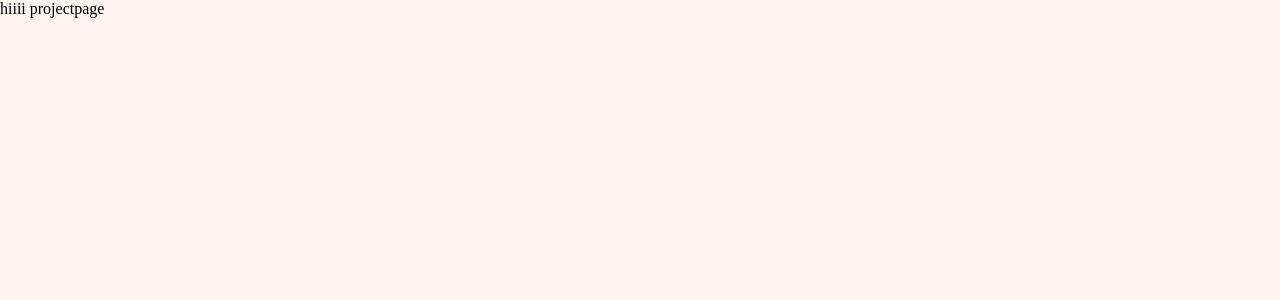
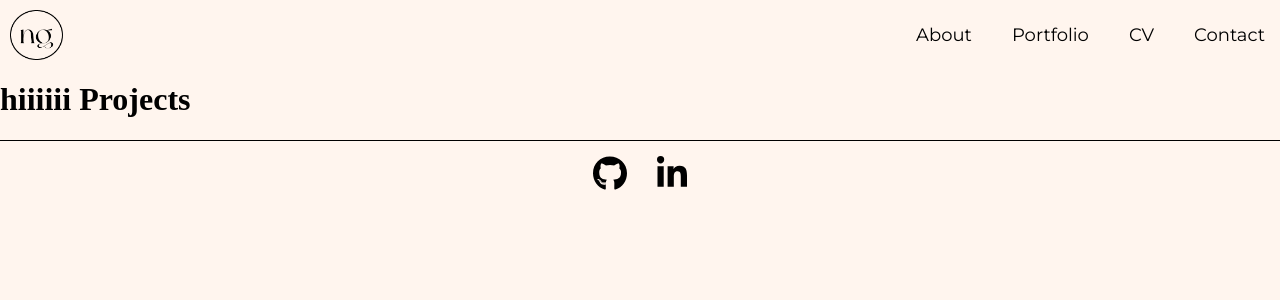
Before and after one commit to nathaliegustafsson/portfolio, a React (Vite) app: page /portfolio/bumpymonster in a window 1280 px wide. Shown: the top 300 px of the page. Built offline with nearby package versions, Linux system fonts and the light colour scheme.

Commit message:
add projects component

```diff
--- /dev/null
+++ b/src/components/Projects.tsx
@@ -0,0 +1,7 @@
+function Projects() {
+    return (
+        <h1>hiiiiii Projects</h1>
+    )
+}
+
+export default Projects;
--- a/src/pages/ProjectPage.tsx
+++ b/src/pages/ProjectPage.tsx
@@ -1,5 +1,21 @@
+import Footer from '../components/Footer';
+import Header from '../components/Header';
+import Projects from '../components/Projects';
+
 function ProjectPage() {
-	return <div>hiiii projectpage</div>;
+	return (
+		<div>
+			<header>
+				<Header />
+			</header>
+			<main>
+				<Projects />
+			</main>
+			<footer>
+				<Footer />
+			</footer>
+		</div>
+	);
 }
 
 export default ProjectPage;
```
